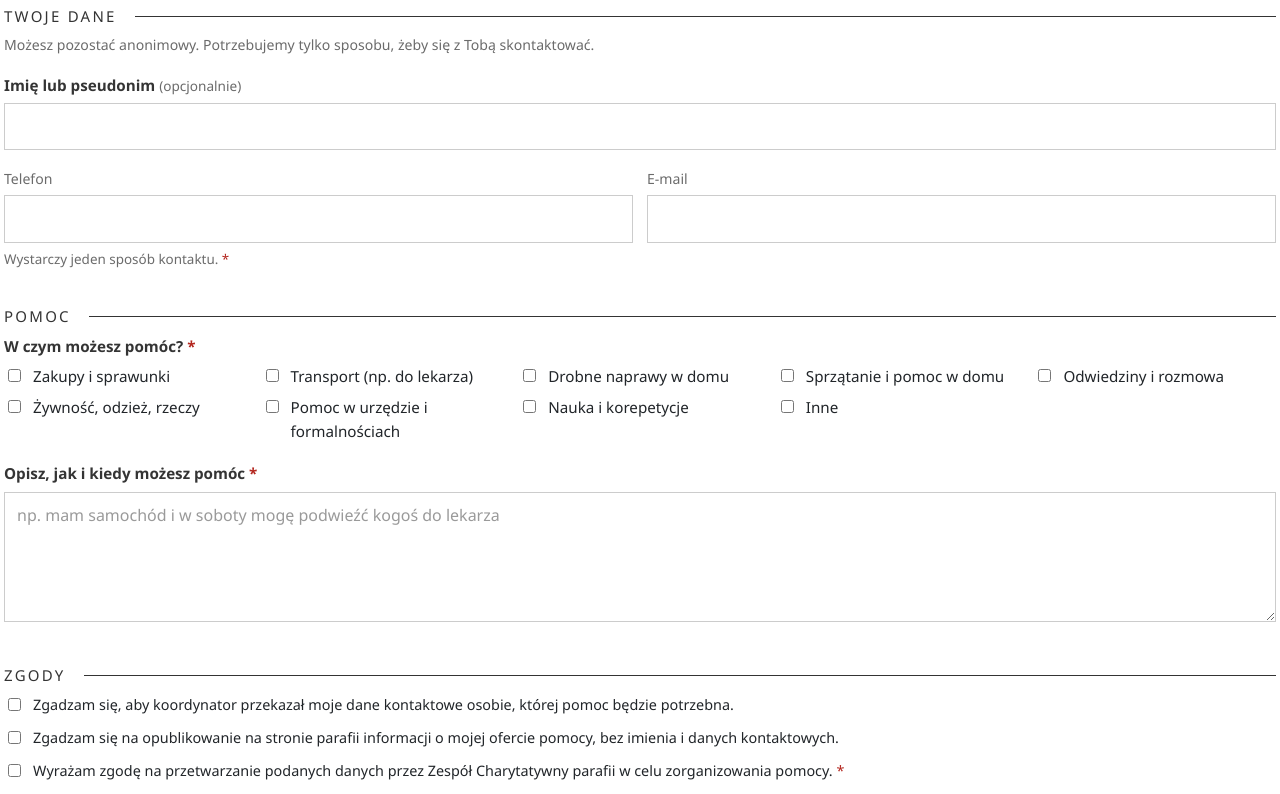
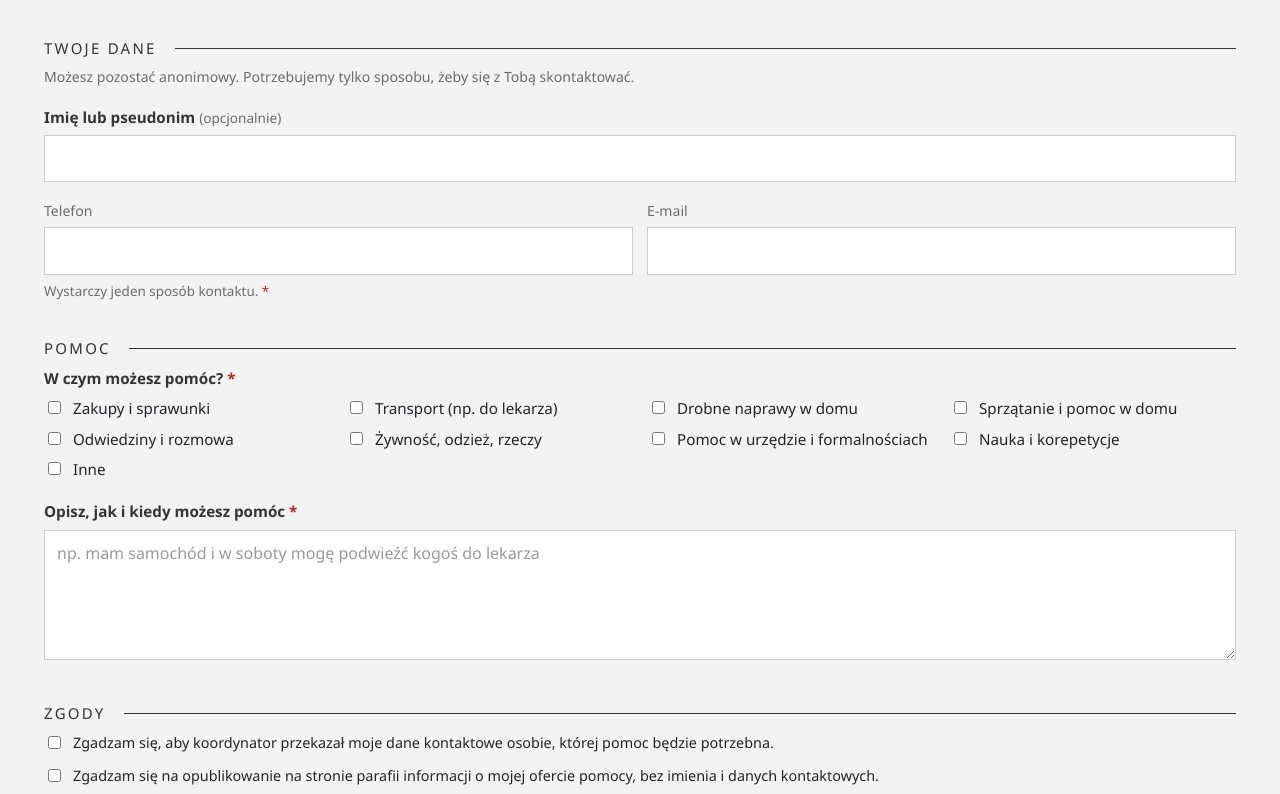
Before and after one commit to podwawelskieparafia/formularze, a plain HTML site: page chce-pomoc.html in a window 1280 px wide. Shown: the top 794 px of the page. Drawn offline with Linux system fonts and the light colour scheme.

Commit message:
Odstępy od krawędzi i jasnoszare tło formularza
Co-Authored-By: Claude Opus 5.5 <noreply@anthropic.com>

```diff
--- a/style.css
+++ b/style.css
@@ -1,6 +1,7 @@
 /* Styl dopasowany do podwawelskie.pl: Montserrat, złoty akcent, ostre rogi, nagłówki z linią */
 :root {
-  --bg: #ffffff;
+  --bg: #ffffff;          /* tło pól formularza */
+  --panel: #f3f3f3;       /* tło całego formularza */
   --text: #212529;
   --heading: #343434;
   --muted: #6b6b6b;
@@ -17,6 +18,7 @@
 }
 :root[data-theme="dark"] {
   --bg: #1b1b1b;
+  --panel: #242424;
   --text: #ececec;
   --heading: #f2f2f2;
   --muted: #a8a8a8;
@@ -34,6 +36,7 @@
 @media (prefers-color-scheme: dark) {
   :root[data-theme="auto"] {
     --bg: #1b1b1b;
+    --panel: #242424;
     --text: #ececec;
     --heading: #f2f2f2;
     --muted: #a8a8a8;
@@ -53,10 +56,11 @@
 * { box-sizing: border-box; }
 html, body { margin: 0; }
 body {
-  background: var(--bg);
+  background: var(--panel);
   color: var(--text);
   font: 400 16px/1.6 Montserrat, "Segoe UI", Roboto, Arial, sans-serif;
-  padding: 4px;
+  /* odstępy od krawędzi: ok. 16 px na telefonie, do 44 px na komputerze */
+  padding: clamp(18px, 3.5vw, 36px) clamp(16px, 4.5vw, 44px);
 }
 [hidden] { display: none !important; }
 
```
